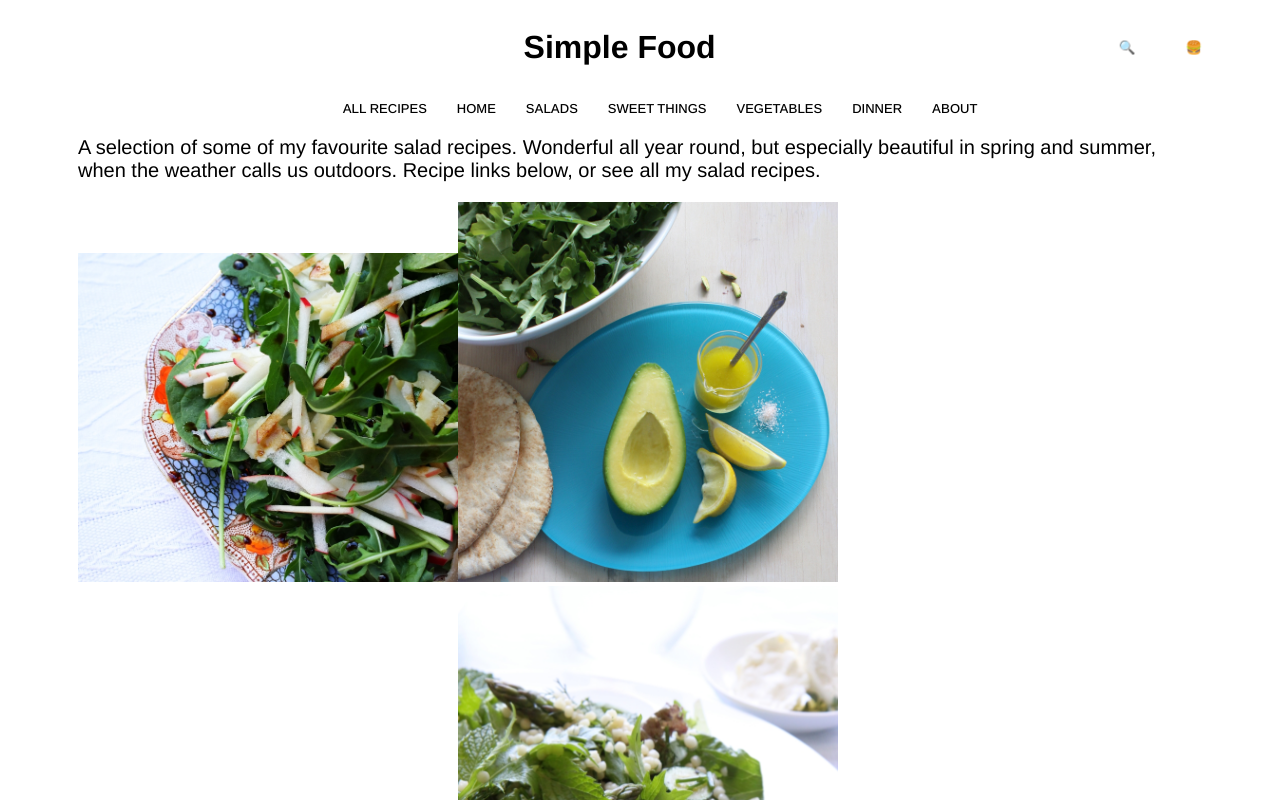
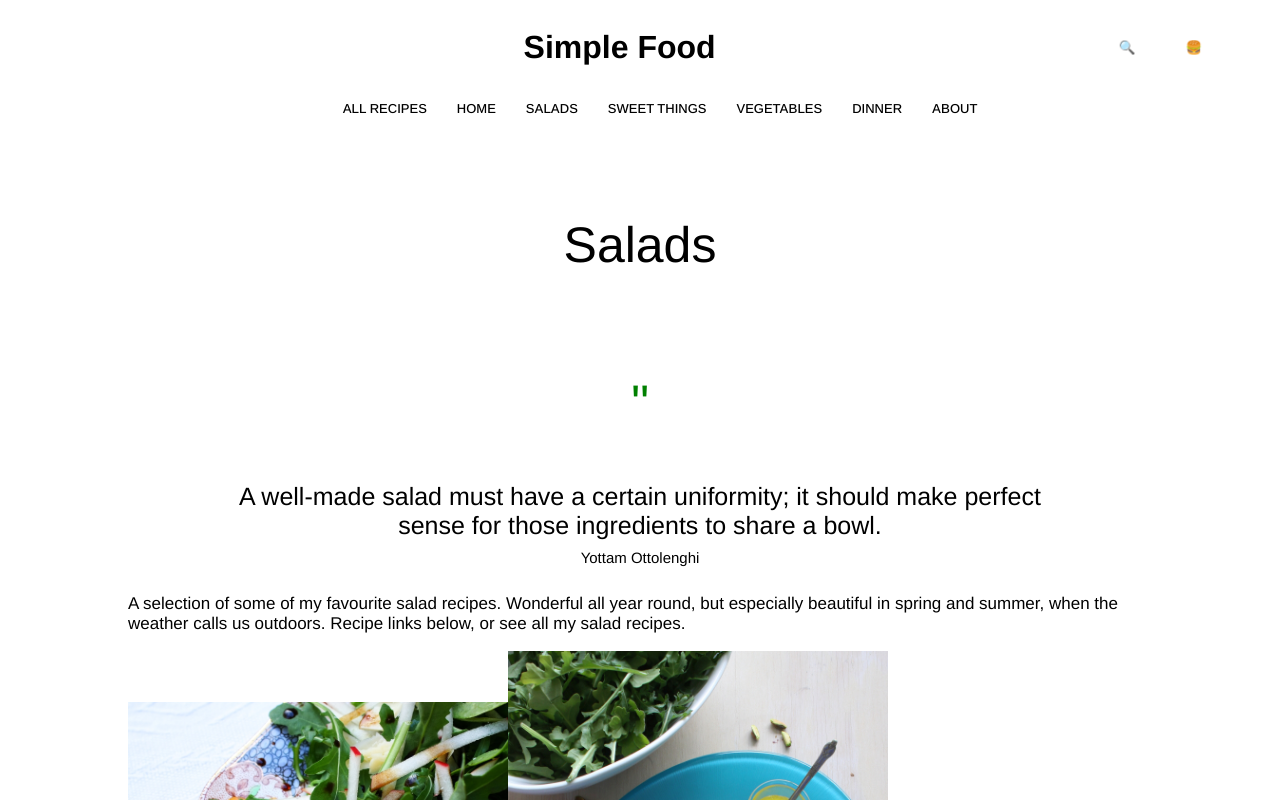
Before and after one commit to thelocalgodd/SimpleFoodBlog, a React (Vite) app: page /salads in a window 1280 px wide. Shown: the top 800 px of the page. Built offline with nearby package versions, Linux system fonts and the light colour scheme.

Commit message:
updated salads page

```diff
--- a/src/pages/SaladsPage.jsx
+++ b/src/pages/SaladsPage.jsx
@@ -16,13 +16,32 @@ import _12 from "../assets/salads/zucchini-3-resized.jpg";
 function SaladsPage() {
   return (
     <BaseLayout>
+      <main>
+        <div>
+          <p className="home-header">Salads</p>
+        </div>
+
+        <p className="quote-icon">{'"'}</p>
+
+        <div className="intro-text">
+          <p>
+            A well-made salad must have a certain uniformity; it should make
+            perfect sense for those ingredients to share a bowl.
+            <br />
+            <span>Yottam Ottolenghi</span>
+          </p>
+        </div>
+
+        <div className="secondary-text">
+          <p>
+            A selection of some of my favourite salad recipes. Wonderful all
+            year round, but especially beautiful in spring and summer, when the
+            weather calls us outdoors. Recipe links below, or see all my salad
+            recipes.
+          </p>
+        </div>
+
         <div className="salads-images">
-        <p>
-          A selection of some of my favourite salad recipes. Wonderful all year
-          round, but especially beautiful in spring and summer, when the weather
-          calls us outdoors. Recipe links below, or see all my salad recipes.
-        </p>
-
           <div className="images">
             <img src={_1} alt="" />
             <img src={_2} alt="" />
@@ -63,6 +82,7 @@ function SaladsPage() {
             <p>75 likes</p>
           </div>
         </div>
+      </main>
     </BaseLayout>
   );
 }
--- a/src/pages/SweetThingsPage.jsx
+++ b/src/pages/SweetThingsPage.jsx
@@ -1,7 +1,34 @@
 import BaseLayout from "../layout/BaseLayout";
 
 function SweetThingsPage() {
-  return <BaseLayout>sweet things</BaseLayout>;
+  return (
+    <BaseLayout>
+      <main>
+        <div>
+          <p className="home-header">Sweet things</p>
+        </div>
+
+        <p className="quote-icon">{'"'}</p>
+
+        <div className="intro-text">
+          <p>
+            My 93-year-old grandma is a beautiful example of healthy living. She
+            laughs a lot and always says, ‘Just be yourself!’ She also eats
+            dessert every single day.
+            <br />
+            <span>Rachel Boston</span>
+          </p>
+        </div>
+
+        <div className="secondary-text">
+          <p>
+            Here’s some delicious sweet things to cook and eat, with much joy
+            and no guilt! Recipe links below.
+          </p>
+        </div>
+      </main>
+    </BaseLayout>
+  );
 }
 
 export default SweetThingsPage;
```
Also changed, not shown: 1 other file (tests, documents, lock files or other folders). Lines whose indentation alone changed are shown as unchanged.
